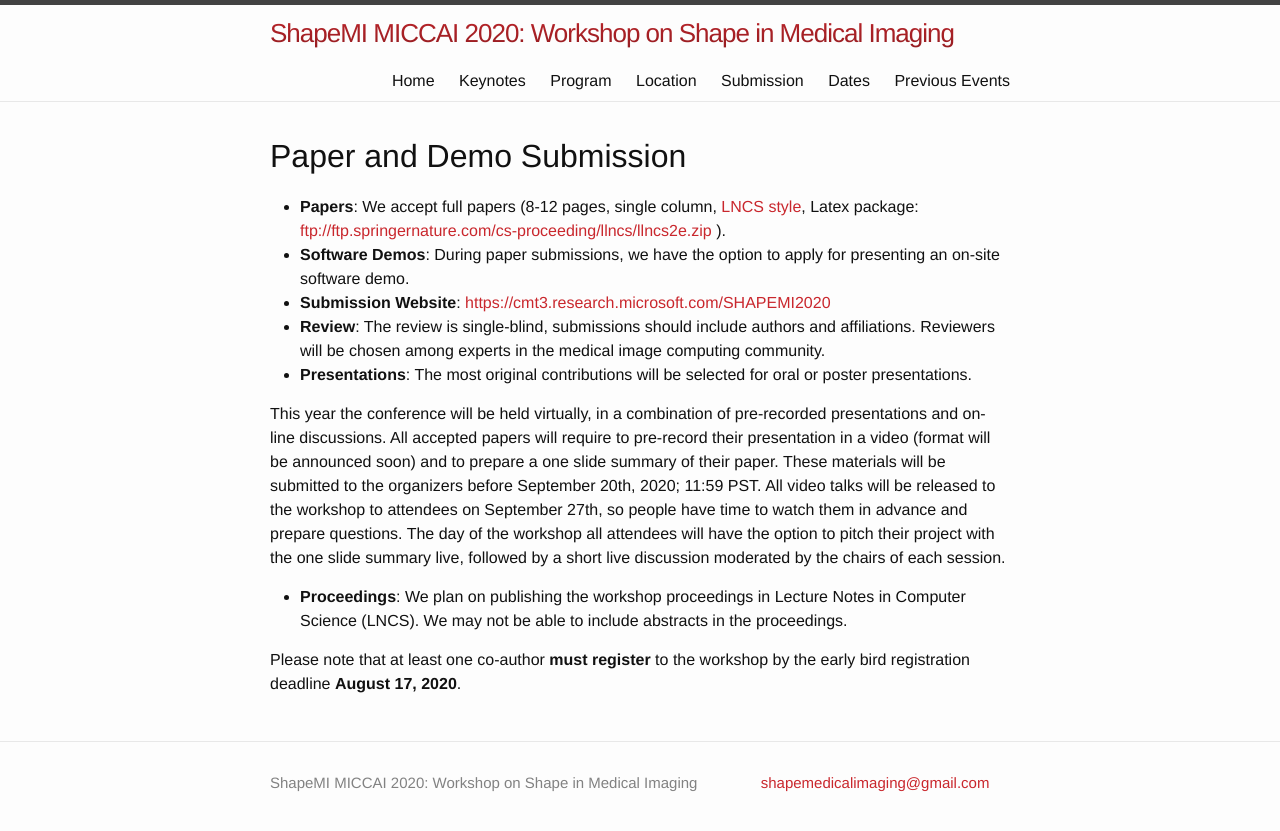
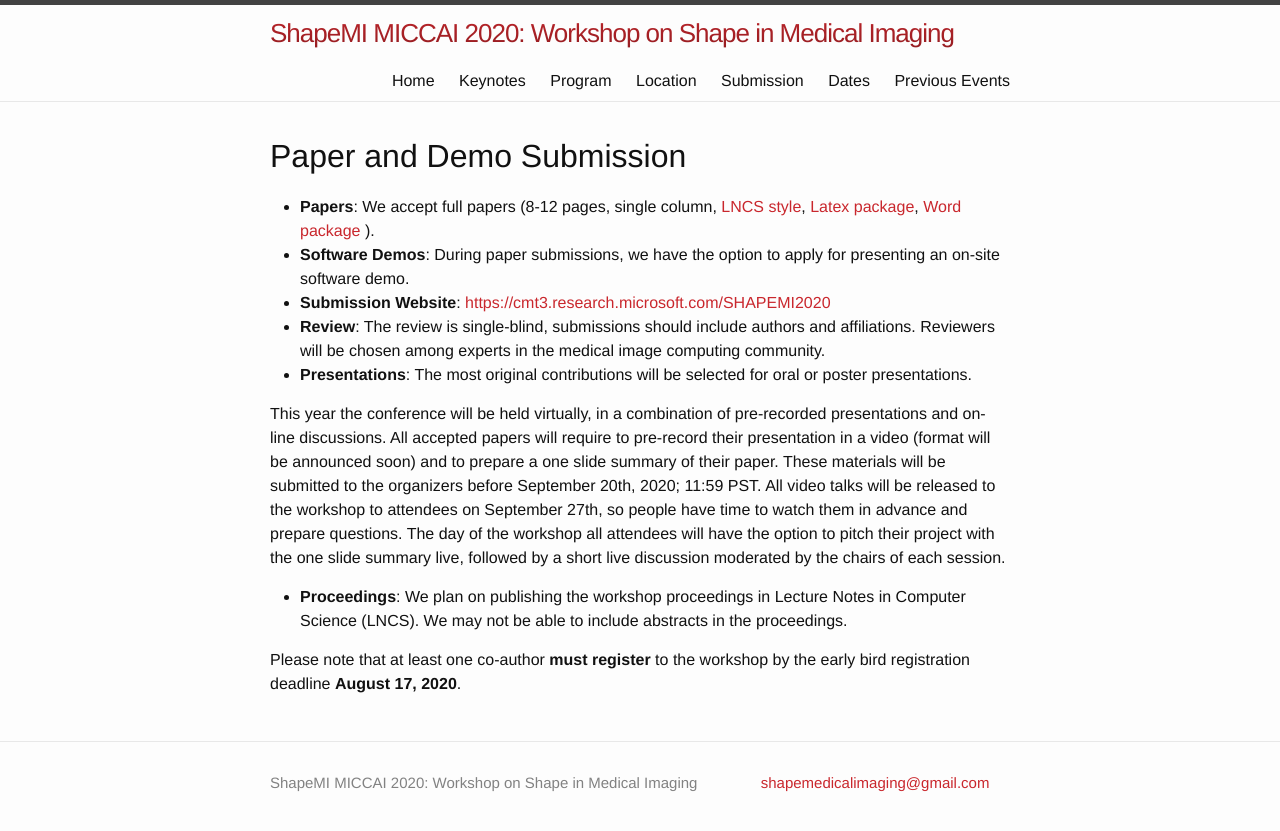
Before and after one commit to shapemi/shapemi2020, a Jekyll site: the page built from submission/index.md, in a window 1280 px wide. Shown: the top 831 px of the page. Built offline with Jekyll 4.4.1, drawn with Linux system fonts in a browser that asks for light colours.

Commit message:
ENH: Add word package

```diff
--- a/submission/index.md
+++ b/submission/index.md
@@ -6,7 +6,7 @@ order: 4
 ---
 # Paper and Demo Submission
 
-* **Papers**: We accept full papers (8-12 pages, single column, [LNCS style](http://www.springer.com/de/it-informatik/lncs/conference-proceedings-guidelines), Latex package: [ftp://ftp.springernature.com/cs-proceeding/llncs/llncs2e.zip](ftp://ftp.springernature.com/cs-proceeding/llncs/llncs2e.zip) ).
+* **Papers**: We accept full papers (8-12 pages, single column, [LNCS style](http://www.springer.com/de/it-informatik/lncs/conference-proceedings-guidelines), [Latex package](ftp://ftp.springernature.com/cs-proceeding/llncs/llncs2e.zip), [Word package](ftp://ftp.springernature.com/cs-proceeding/llncs/word/splnproc1703.zip) ).
 * **Software Demos**: During paper submissions, we have the option to apply for presenting an on-site software demo.
 * **Submission Website**: [https://cmt3.research.microsoft.com/SHAPEMI2020](https://cmt3.research.microsoft.com/SHAPEMI2020)
 * **Review**: The review is single-blind, submissions should include authors and affiliations. Reviewers will be chosen among experts in the medical image computing community.
```
